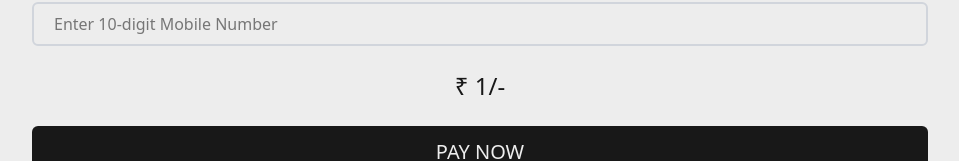
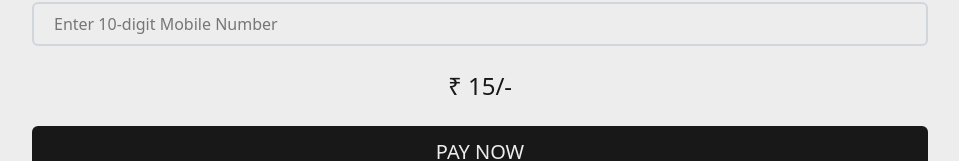
Before and after one commit to mugunthan17/Parko, a React (Vite) app in the folder frontEnd/: page / in a window 1280 px wide. Shown: the part 174-335 px from the top of the page, without its empty margins (160-1119 px from the left). Built offline with nearby package versions, Linux system fonts and the light colour scheme.

Commit message:
Update App.jsx

```diff
--- a/frontEnd/src/App.jsx
+++ b/frontEnd/src/App.jsx
@@ -18,7 +18,7 @@ function App() {
     setFormData((prev) => ({
       ...prev,
       chargingFacility: isEV ? "YES" : "NO",
-      amount: isEV ? 2 : 1,
+      amount: isEV ? 25 : 15,
     }));
   }, [isEV]);
 
```
